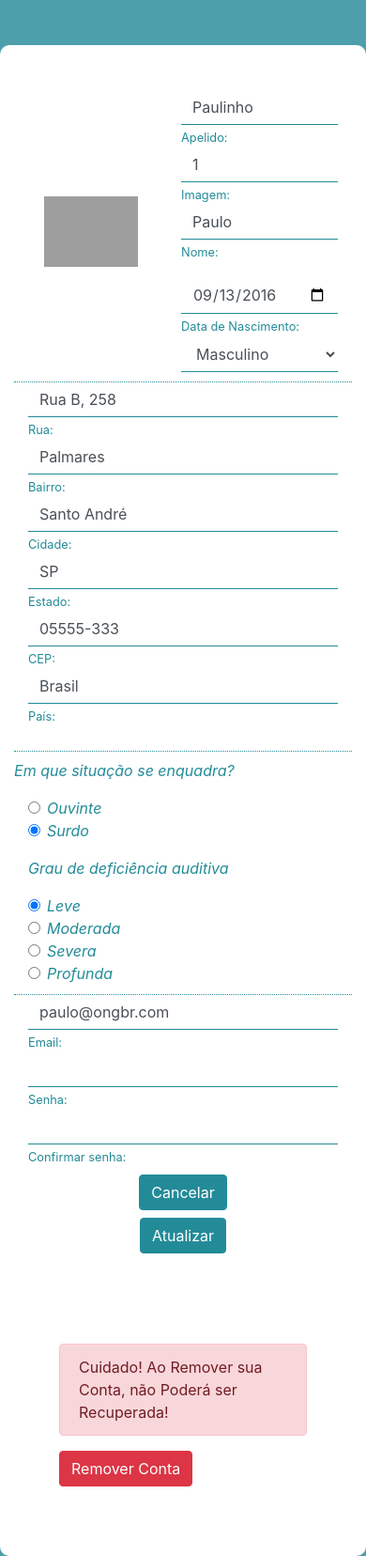
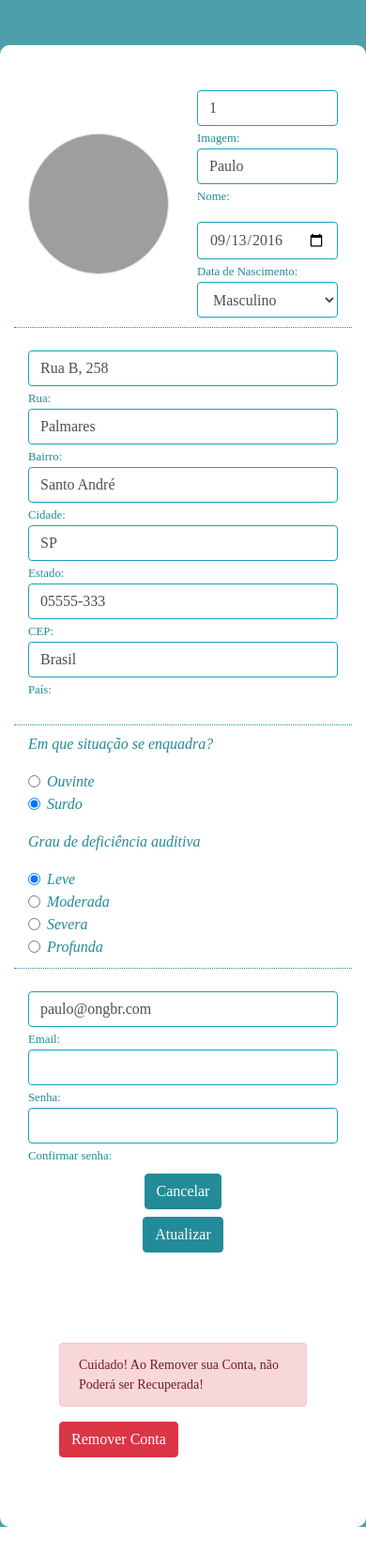
Before and after one commit to dgsdev/Projeto-Recode, a PHP site: page /perfil_usuario.php in a window 390 px wide. Shown: the part 56-1712 px from the top of the page at 94% size. After the commit the page ends 1681 px from the top, so only its background shows below. Run offline with PHP 8.4, Linux system fonts and the light colour scheme; a user stored in the database is signed in; some libraries are stand-ins or nearby versions; grey boxes are pictures that could not be loaded.

Commit message:
Bootstrap perfil, home e player

```diff
--- a/backend/cadastro_usuario.php
+++ b/backend/cadastro_usuario.php
@@ -3,7 +3,6 @@
 require_once('conexao.php');
 
 $nome = $_POST['nome'];
-$apelido = $_POST['apelido'];
 $imagem = $_POST['imagem'];
 $email = $_POST['email'];
 $senha = $_POST['senha'];
@@ -22,13 +21,13 @@ if(strlen($nome) > 3 && strlen($email) > 3 && strlen($senha) > 3 && $senha == $c
 
     $senha_cripto = md5($senha);
 
-    $sql = "INSERT INTO usuarios (`nome`, `apelido`, `imagem`, `email`, `senha`) VALUES ('$nome', '$apelido', '$imagem', '$email','$senha_cripto')";
+    $sql = "INSERT INTO usuarios (`nome`,`imagem`, `email`, `senha`) VALUES ('$nome','$imagem', '$email','$senha_cripto')";
 
     $link->query($sql);
 
     echo "<script>
     alert('Cadastro efetuado!')
-    window.location.href = '../index.php'
+    window.location.href = '../index.html'
     </script>";
 }
 else if ($senha != $conf_senha){
--- a/backend/login_usuario.php
+++ b/backend/login_usuario.php
@@ -52,7 +52,7 @@ if (strlen($email) > 3 && strlen($senha) > 3) {
 
     echo "<script>
     alert('E-mail ou Senha Inválidos!')
-    location.href = '../index.php'
+    location.href = '../index.html'
     </script>";
 }
 
--- a/backend/perfil.php
+++ b/backend/perfil.php
@@ -59,7 +59,7 @@ if($senha == $conf_senha) {
 
         echo "<script>
         alert('Atualizado com Sucesso!')
-        window.location.href = '../index.php'
+        window.location.href = '../index.html'
         </script>";
     } else {
         echo "<script>
--- a/backend/remover_conta.php
+++ b/backend/remover_conta.php
@@ -16,17 +16,17 @@ if ($id == $_SESSION['idusuarios']) {
 
         echo "<script>
         alert('Conta Excluí­da com Sucesso!')
-        window.location.href = '../index.php'
+        window.location.href = '../index.html'
         </script>";
     } else {
         echo "<script>
         alert('Não foi Possível Excluir sua Conta!')
-        window.location.href = '../index.php'
+        window.location.href = '../index.html'
         </script>";
     }
 } else {
     echo "<script>
     alert('Conta Excluída com Sucesso!')
-    window.location.href = '../index.php'
+    window.location.href = '../index.html'
     </script>";
 }
--- a/backend/update.php
+++ b/backend/update.php
@@ -5,7 +5,7 @@ require_once('conexao.php');
 session_start();
 
 if (!isset($_SESSION['nome'])) {
-    header('Location: ../index.php');
+    header('Location: ../index.html');
     exit;
 }else {
 
--- a/css/perfil.css
+++ b/css/perfil.css
@@ -43,7 +43,8 @@ img.avatar {
 }
 
 img.avatar-perfil {
-  width: 100px;
+  width: 150px;
+  height: 150px;
   display: block;
 }
 
--- a/perfil_usuario.php
+++ b/perfil_usuario.php
@@ -35,9 +35,15 @@ if (!isset($_SESSION['nome'])) {
     <meta charset="UTF-8" />
     <meta name="viewport" content="width=device-width, initial-scale=1.0" />
     <title>Jump | Squad 8</title>
-    <link rel="stylesheet" type="text/css" href="css/perfil.css" />
+    <link rel="stylesheet" type="text/css" href="./css/perfil.css" />
     <link rel="stylesheet" href="https://maxcdn.bootstrapcdn.com/bootstrap/4.0.0/css/bootstrap.min.css" integrity="sha384-Gn5384xqQ1aoWXA+058RXPxPg6fy4IWvTNh0E263XmFcJlSAwiGgFAW/dAiS6JXm" crossorigin="anonymous">
+    <link href="https://fonts.googleapis.com/css2?family=Comfortaa:wght@500;600&display=swap" rel="stylesheet">
     <script src="./js/funcoes.js"></script>
+    <style>
+     body {
+       font-family: Confortaa, cursiva;
+     }
+  </style>
   </head>
 
   <body>
@@ -54,11 +60,11 @@ if (!isset($_SESSION['nome'])) {
           <ul class="navbar-nav mr-auto d-flex flex-column">
 
             </li>
-              <img class=" mb-2 mx-auto" width: 150px; src="./img/marca.svg"
+              <img class="mb-2 mx-auto" width: 150px; src="./img/marca.svg"
                     alt="Jump">
             <li class="nav-item mx-auto active">
                 <a class="nav-link" href="perfil_usuario.php">
-                  <img class="avatar mb-2 mx-auto" src="<?php echo $_SESSION['imagem']; ?>"
+                  <img class="border rounded-circle avatar mb-2 mx-auto" src="<?php echo $_SESSION['imagem']; ?>"
                   alt="<?php echo $_SESSION['nome']; ?>">
                   <span> Meu Perfil </span> </a>
             </li>
@@ -87,31 +93,28 @@ if (!isset($_SESSION['nome'])) {
             <form class="d-flex align-items-center mt-5" action="./backend/perfil.php" method="post">
 
                 <div class="col-lg-3 d-flex justify-content-center">
-                  <img src="<?php echo $_SESSION['imagem'] ?>" class="avatar-perfil" alt="<?php echo $_SESSION['nome']; ?>">
+                  <img src="<?php echo $_SESSION['imagem'] ?>" class="border rounded-circle avatar-perfil" alt="<?php echo $_SESSION['nome']; ?>">
                 </div>
 
                 <div class="col-lg-9">
                   <div class="row mb-3">
-                    <div class="col-lg-3">
-                      <input type="text" class="form-control form-grupo1" id="apelido" value="<?php echo $_SESSION['apelido']; ?>" name="apelido">
-                      <small for="apelido">Apelido:</small>
-                    </div>
-                    <div class="col-lg-3">
-                      <input type="url" class="form-control form-grupo1" id="imagem" value="<?php echo $_SESSION['imagem']; ?>" name="imagem">
+
+                    <div class="col-lg-5">
+                      <input type="url" class="border border-info rounded form-control form-grupo1" id="imagem" value="<?php echo $_SESSION['imagem']; ?>" name="imagem">
                       <small for="imagem">Imagem:</small>
                     </div>
                     <div class="col-lg-6">
-                      <input type="text" class="form-control form-grupo1" id="nome" value="<?php echo $_SESSION['nome']; ?>" name="nome">
+                      <input type="text" class="border border-info rounded form-control form-grupo1" id="nome" value="<?php echo $_SESSION['nome']; ?>" name="nome">
                       <small for="nome">Nome:</small>
                     </div>
                   </div>
                   <div class="row">
-                    <div class="col-lg-3">
-                      <input type="date" class="form-control form-grupo1" id="nascimento" value="<?php echo $_SESSION['nascimento']; ?>" name="nascimento">
+                    <div class="col-lg-5">
+                      <input type="date" class="border border-info rounded form-control form-grupo1" id="nascimento" value="<?php echo $_SESSION['nascimento']; ?>" name="nascimento">
                       <small for="nascimento">Data de Nascimento:</small>
                     </div>
                     <div class="col-lg-6">
-                      <select class="form-control form-grupo1" id="sexo" name="sexo">
+                      <select class="border border-info rounded form-control form-grupo1" id="sexo" name="sexo">
                         <option><?php echo $_SESSION['sexo']; ?></option>
                         <option>Feminino</option>
                         <option>Masculino</option>
@@ -125,47 +128,47 @@ if (!isset($_SESSION['nome'])) {
 
          <!-- Seção 2 -->
          <div class="container-form">
-
+           <br>
                 <div class="col-lg-12">
 
                   <div class="row mb-3">
                     <div class="col-lg-4 col-md-6">
-                      <input type="text" class="form-control form-grupo1" id="endereco" value="<?php echo $_SESSION['endereco']; ?>" name="endereco">
+                      <input type="text" class="border border-info rounded form-control form-grupo1" id="endereco" value="<?php echo $_SESSION['endereco']; ?>" name="endereco">
                       <small for="rua">Rua:</small>
                     </div>
 
                     <div class="col-lg-4 col-md-6">
-                      <input type="text" class="form-control form-grupo1" id="bairro" value="<?php echo $_SESSION['bairro']; ?>" name="bairro">
+                      <input type="text" class="border border-info rounded form-control form-grupo1" id="bairro" value="<?php echo $_SESSION['bairro']; ?>" name="bairro">
                       <small for="bairro">Bairro:</small>
                     </div>
 
-                    <div class="col-lg-3 col-md-6">
-                      <input type="text" class="form-control form-grupo1" id="cidade" value="<?php echo $_SESSION['cidade']; ?>" name="cidade">
+                    <div class="col-lg-4 col-md-6">
+                      <input type="text" class="border border-info rounded form-control form-grupo1" id="cidade" value="<?php echo $_SESSION['cidade']; ?>" name="cidade">
                       <small for="cidade">Cidade:</small>
                     </div>
 
-                    <div class="col-lg-2 col-md-2">
-                    <input type="text" class="form-control form-grupo1" id="estado" value="<?php echo $_SESSION['estado']; ?>" name="estado">
+                    <div class="col-lg-4 col-md-2">
+                    <input type="text" class="border border-info rounded form-control form-grupo1" id="estado" value="<?php echo $_SESSION['estado']; ?>" name="estado">
                     <small for="estado">Estado:</small>
                     </div>
 
                     <div class="col-lg-4 col-md-4">
-                    <input type="text" class="form-control form-grupo1" id="cep" value="<?php echo $_SESSION['cep']; ?>" name="cep">
+                    <input type="text" class="border border-info rounded form-control form-grupo1" id="cep" value="<?php echo $_SESSION['cep']; ?>" name="cep">
                     <small for="cep">CEP:</small>
                     </div>
 
                     <div class="col-lg-4 col-md-4">
-                    <input type="text" class="form-control form-grupo1" id="pais" value="<?php echo $_SESSION['pais']; ?>" name="pais">
+                    <input type="text" class="border border-info rounded form-control form-grupo1" id="pais" value="<?php echo $_SESSION['pais']; ?>" name="pais">
                     <small for="pais">País:</small>
                     </div>
                   </div>
                 </div>
-
          </div>
 
          <!-- Seção 3 -->
+
           <div class="container-form mt-2">
-            <p> Em que situação se enquadra? </p>
+
 
             <?php
             $value=$_SESSION['situacao'];
@@ -187,8 +190,8 @@ if (!isset($_SESSION['nome'])) {
             ?>
 
                 <div class="col-lg-9">
+                  <p>Em que situação se enquadra? </p>
                   <div class="row mb-3">
-
                     <div class="col-lg-3 col-md-3">
                       <div class="form-check">
                         <input class="form-check-input" type="radio" name="situacao" id="ouvinte" value="Ouvinte" <?php echo $result1; ?>>
@@ -252,22 +255,22 @@ if (!isset($_SESSION['nome'])) {
 
          <!-- Seção 4 -->
           <div class="container-form" style="border-bottom: none !important;">
-
+        <br>
                 <div class="col-lg-12">
 
                   <div class="row mb-3">
                     <div class="col-lg-4 col-md-6">
-                      <input type="email" class="form-control form-grupo1" id="email" value="<?php echo $_SESSION['email']; ?>" name="email">
+                      <input type="email" class="border border-info rounded form-control form-grupo1" id="email" value="<?php echo $_SESSION['email']; ?>" name="email">
                       <small for="email">Email:</small>
                     </div>
 
                     <div class="col-lg-4 col-md-6">
-                      <input type="password" class="form-control form-grupo1" id="senha" name="senha">
+                      <input type="password" class="border border-info rounded form-control form-grupo1" id="senha" name="senha">
                       <small for="senha">Senha:</small>
                     </div>
 
                     <div class="col-lg-4 col-md-6">
-                      <input type="password" class="form-control form-grupo1" id="conf-senha" name="conf_senha">
+                      <input type="password" class="border border-info rounded form-control form-grupo1" id="conf-senha" name="conf_senha">
                       <small for="conf-senha">Confirmar senha:</small>
                     </div>
 
@@ -281,7 +284,7 @@ if (!isset($_SESSION['nome'])) {
 
 
                     <section class="mt-5 p-5">
-                    <div class="alert alert-danger" role="alert">
+                    <div class="alert alert-danger form-control-sm" role="alert">
                     Cuidado! Ao Remover sua Conta, não Poderá ser Recuperada!
                     </div>
                     <button type="button" class="btn btn-danger" onclick="confirmar()">Remover Conta</button>
```
Also changed, not shown: home.php (+7 -2 lines), player.php (+13 -11 lines).
